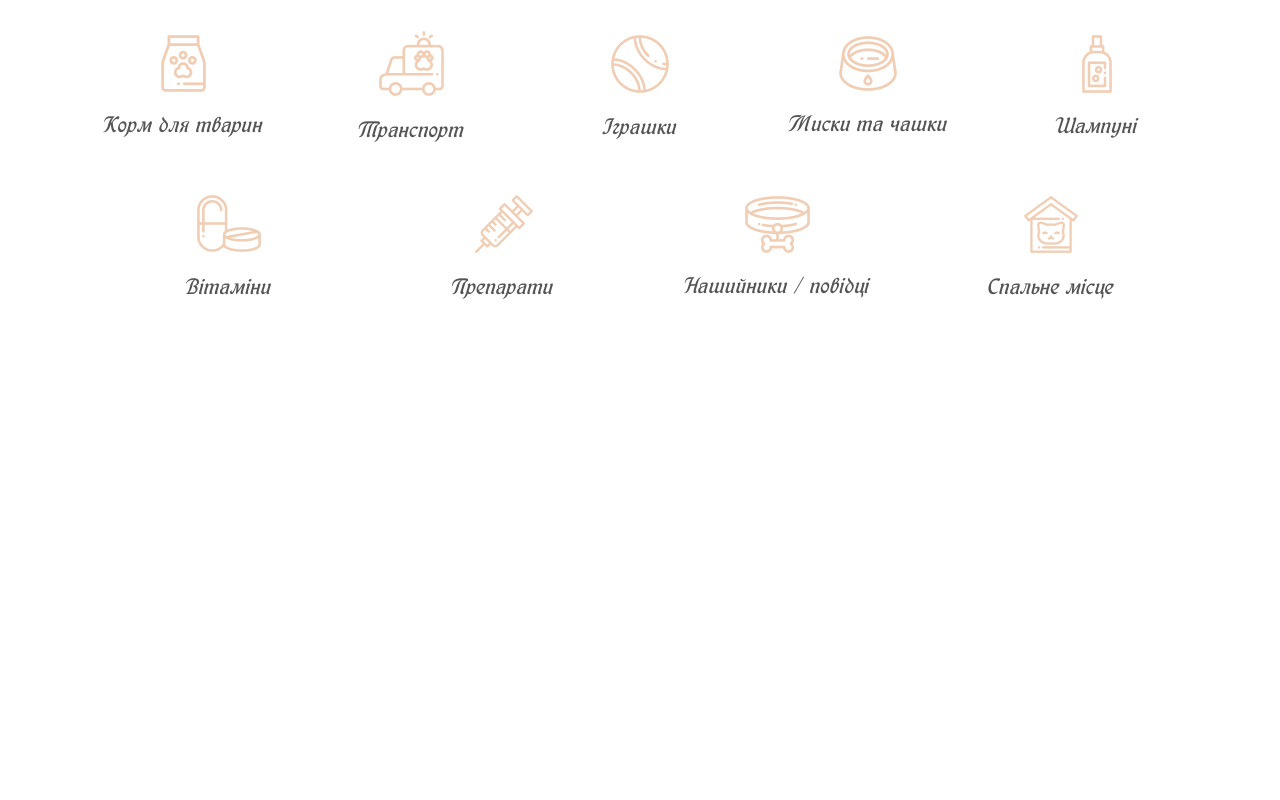
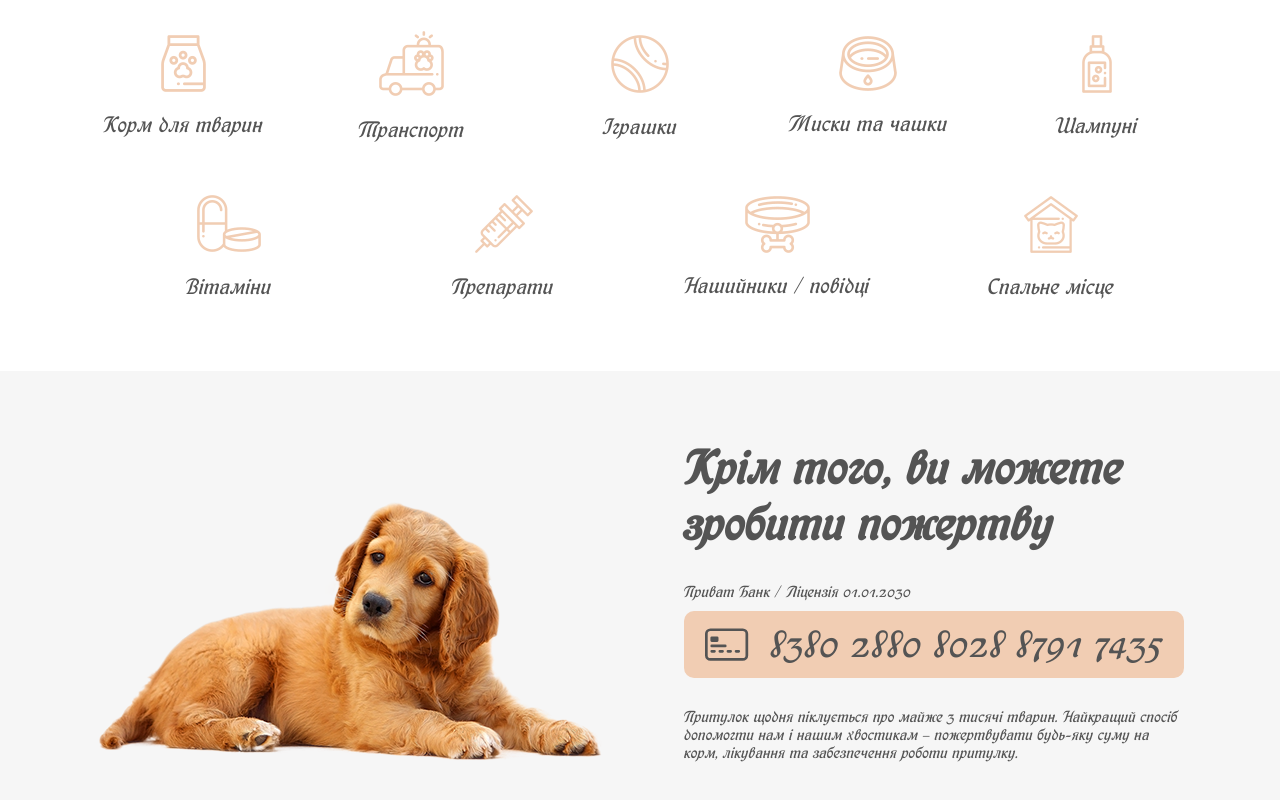
Before and after one commit to Robertpath29/Cozy-House, a React (Create React App) app: page / in a window 1280 px wide. Shown: the part 2277-3077 px from the top of the page. Before the commit the page ends 2648 px from the top, so only its background shows below. Built offline with nearby package versions, Linux system fonts and the light colour scheme.

Commit message:
add component Donation.tsx

```diff
--- a/src/components/App.tsx
+++ b/src/components/App.tsx
@@ -3,6 +3,7 @@ import Hero from './hero/Hero';
 import About from './about/About';
 import CarouselAnimal from './carouselAnimal/CarouselAnimal';
 import CozyHouseHelp from './cozyHouseHelp/CozyHouseHelp';
+import Donation from './donation/Donation';
 
 
 function App() {
@@ -13,6 +14,7 @@ function App() {
         <About/>
         <CarouselAnimal/>
         <CozyHouseHelp/>
+        <Donation/>
 
 
       </main>
--- /dev/null
+++ b/src/components/donation/BankInfo.tsx
@@ -0,0 +1,18 @@
+import React from 'react';
+import NumberCard from './NumberCard';
+import BankInfoStyle from '../../styles/donation/BankInfo.style';
+
+const BankInfo = () => {
+    return (
+        <BankInfoStyle>
+            <h1>Крім того, ви
+                можете зробити пожертву</h1>
+            <span>Приват Банк / Ліцензія 01.01.2030</span>
+            <NumberCard />
+            <p>Притулок щодня піклується про майже 3 тисячі тварин. Найкращий спосіб допомогти нам
+                і нашим хвостикам – пожертвувати будь-яку суму на корм, лікування та забезпечення роботи притулку.</p>
+        </BankInfoStyle>
+    );
+};
+
+export default BankInfo;
--- /dev/null
+++ b/src/components/donation/Donation.tsx
@@ -0,0 +1,17 @@
+import React from 'react';
+import DonationStyle from '../../styles/donation/Donation.style';
+import Container from '../../styles/container/container.style';
+import BankInfo from './BankInfo';
+
+const Donation = () => {
+    return (
+        <DonationStyle>
+            <Container justify='space-around'>
+                <img src="./img/DogDonation.webp" alt="Dog" />
+                <BankInfo />
+            </Container>
+        </DonationStyle>
+    );
+};
+
+export default Donation;
--- /dev/null
+++ b/src/components/donation/NumberCard.tsx
@@ -0,0 +1,14 @@
+import React from 'react';
+import NumberCardStyle from '../../styles/donation/NumberCard.style';
+import {BsCreditCard2Front} from "react-icons/bs"
+
+const NumberCard = () => {
+    return (
+        <NumberCardStyle>
+            <BsCreditCard2Front/>
+            <span>8380 2880 8028 8791 7435</span>
+        </NumberCardStyle>
+    );
+};
+
+export default NumberCard;
--- /dev/null
+++ b/src/styles/donation/BankInfo.style.ts
@@ -0,0 +1,16 @@
+import styled from "styled-components";
+
+const BankInfoStyle = styled.section`
+    width: 500px;
+&>h1{
+    font-size: ${({theme})=>theme.sizes.title};
+    margin: 0 0 30px 0;
+}
+&>p{
+    margin: 30px 0 0 0;
+}
+
+
+`;
+
+export default BankInfoStyle;
--- /dev/null
+++ b/src/styles/donation/Donation.style.ts
@@ -0,0 +1,12 @@
+import styled from "styled-components";
+
+const DonationStyle = styled.section`
+background-color: ${({theme})=>theme.color.secondary};
+padding: 70px 0;
+
+img{
+    align-self: flex-end;
+}
+`;
+
+export default DonationStyle;
--- /dev/null
+++ b/src/styles/donation/NumberCard.style.ts
@@ -0,0 +1,22 @@
+
+import styled from "styled-components";
+
+const NumberCardStyle = styled.section`
+display: flex;
+align-items: center;
+justify-content: space-around;
+font-size: 2.5rem;
+background-color: ${({theme})=>theme.color.btn};
+border-radius: 10px;
+padding: 10px;
+margin-top: 10px;
+
+
+&>:first-child{
+    font-size: 2.7rem;
+}
+
+
+`;
+
+export default NumberCardStyle;
```
Also changed, not shown: public/img/DogDonation.webp (added).
